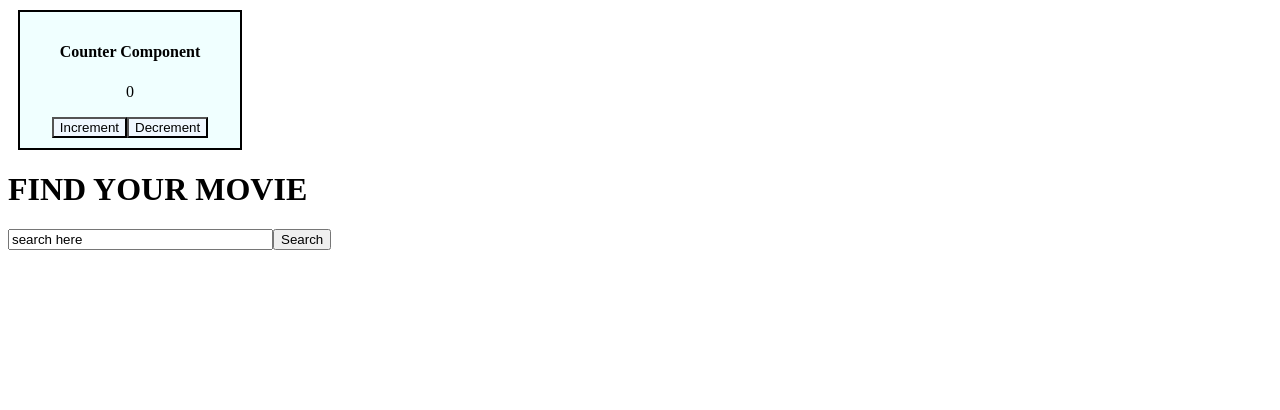
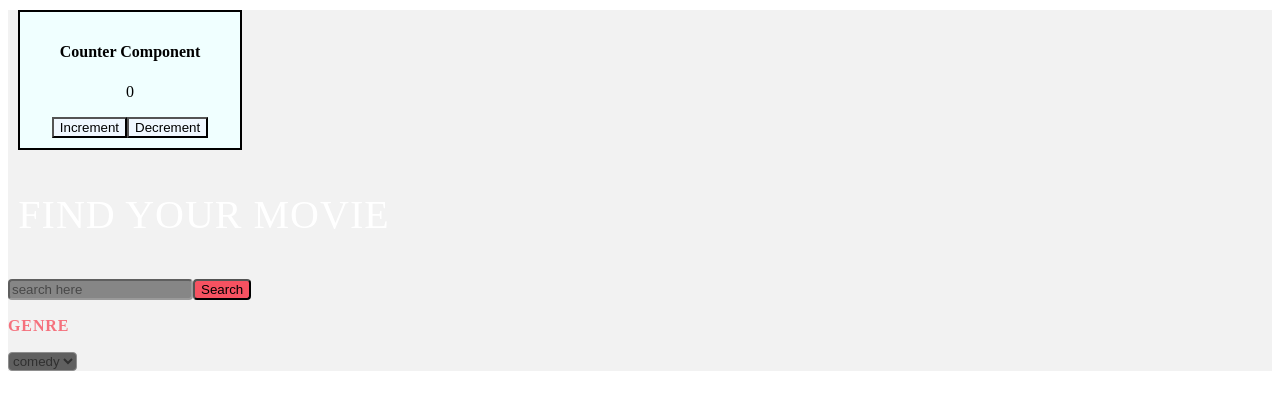
Before and after one commit to eknatkh/pashevich-mentoring-react, a React (Create React App) app: page / in a window 1280 px wide. Shown: the top 410 px of the page. Built offline with nearby package versions, Linux system fonts and the light colour scheme.

Commit message:
task1: Add GenreSelect and fix comments

```diff
--- a/src/App.js
+++ b/src/App.js
@@ -1,14 +1,33 @@
-import React from 'react';
+import React, { useState } from "react";
 import Counter from "./components/Counter";
+import GenreSelect from "./components/GenreSelect";
 import SearchForm from "./components/SearchForm";
-import "./css/Main.css"
+import "./css/Main.css";
 
 function App() {
+  const [querySearch, setQuerySearch] = useState("");
+  const [genre, setGenre] = useState("");
+  const [genres, setGenres] = useState([
+    { id: 1, name: "comedy" },
+    { id: 2, name: "thriller" },
+    { id: 3, name: "drama" },
+  ]);
+
+  const searchMovie = (querySearch) => {
+    console.log("search for " + querySearch);
+    setQuerySearch(querySearch);
+  };
+
+  const selectGenre = (genre) => {
+    setGenre(genre);
+    console.log("genre = " + this.state.genre);
+  };
 
   return (
     <div className="App">
-        <Counter />
-        <SearchForm searchQuery="search here" onSearch={(queryText) => console.log("search was triggered: " + queryText)} />
+      <Counter />
+      <SearchForm searchQuery="search here" onSearch={searchMovie} />
+      <GenreSelect genre={genre} genres={genres} onSelect={selectGenre} />
     </div>
   );
 }
--- a/src/components/Counter.js
+++ b/src/components/Counter.js
@@ -3,7 +3,7 @@ import React from "react";
 class Counter extends React.Component {
   constructor(props) {
     super(props);
-        this.state = {count: 0};
+    this.state = { count: 0 };
 
     this.increment = this.increment.bind(this);
     this.decrement = this.decrement.bind(this);
@@ -11,24 +11,33 @@ class Counter extends React.Component {
 
   increment() {
     this.setState({
-        count: this.state.count + 1
-      })
+      count: this.state.count + 1,
+    });
   }
 
   decrement() {
     this.setState({
-      count: this.state.count - 1
-    })
+      count: this.state.count - 1,
+    });
   }
 
   render() {
-        return (
-            React.createElement('div', {class: "counter-cmp"},
-                React.createElement('h4', null, 'Counter Component'),
-                React.createElement('p', null, this.state.count),
-                React.createElement('button', {onClick: this.increment, class: "my-button"}, 'Increment'),
-                React.createElement('button', {onClick: this.decrement, class: "my-button"}, 'Decrement'))
+    return React.createElement(
+      "div",
+      { className: "counter-cmp" },
+      React.createElement("h4", null, "Counter Component"),
+      React.createElement("p", null, this.state.count),
+      React.createElement(
+        "button",
+        { onClick: this.increment, className: "counter-button" },
+        "Increment"
+      ),
+      React.createElement(
+        "button",
+        { onClick: this.decrement, className: "counter-button" },
+        "Decrement"
       )
+    );
   }
 }
 
--- /dev/null
+++ b/src/components/GenreSelect.js
@@ -0,0 +1,41 @@
+import React from "react";
+
+class GenreSelect extends React.Component {
+  constructor(props) {
+    super(props);
+    this.state = {
+      genre: "",
+    };
+
+    this.selectGenre = this.selectGenre.bind(this);
+    this.handleChange = this.handleChange.bind(this);
+  }
+
+  selectGenre(event) {
+    this.props.onSelect(event.target.value);
+  }
+
+  handleChange(event) {
+    this.setState({ genre: event.target.value });
+  }
+
+  render() {
+    return (
+      <div>
+        <p className="genreSelect-title">GENRE</p>
+        <select
+          className="genreSelect-select"
+          onSelect={this.selectGenre}
+          value={this.state.genre}
+          onChange={this.handleChange}
+        >
+          {this.props.genres.map((genre) => (
+            <option key={genre.id} value={genre.name}>{genre.name}</option>
+          ))}
+        </select>
+      </div>
+    );
+  }
+}
+
+export default GenreSelect;
--- a/src/components/SearchForm.js
+++ b/src/components/SearchForm.js
@@ -1,21 +1,40 @@
-import React, { useState } from "react";
+import React from "react";
 
-function SearchForm(props) {
-    const [query, setQuery] = useState(props.searchQuery);
+class SearchForm extends React.Component {
+  constructor(props) {
+    super(props);
+    this.state = { query: props.searchQuery };
 
+    this.handleChange = this.handleChange.bind(this);
+    this.handleKeyDown = this.handleKeyDown.bind(this);
+  }
+
+  handleChange(event) {
+    this.setState({ query: event.target.value });
+  }
+
+  handleKeyDown(event) {
+    if (event.key === "Enter") {
+      this.props.onSearch(this.state.query);
+    }
+  }
+
+  render() {
     return (
-        <div>
-            <h1>FIND YOUR MOVIE</h1>
-            <input
-                type="search"
-                placeholder="What do you want to watch?"
-                size="30"
-                value={query}
-                onChange={e => setQuery(e.target.value)}
-                onFocus={props.onSearch(query)}></input>
-            <button onClick={props.onSearch(query)}>Search</button>
-        </div>
-    )
+      <form onSubmit={this.props.onSearch(this.state.query)}>
+        <p className="searchForm-title">FIND YOUR MOVIE</p>
+        <input
+          className="searchForm-input"
+          type="search"
+          placeholder="What do you want to watch?"
+          value={this.state.query}
+          onChange={this.handleChange}
+          onKeyDown={this.handleKeyDown}
+        />
+        <input className="searchForm-button" type="submit" value="Search" />
+      </form>
+    );
+  }
 }
 
 export default SearchForm;
--- a/src/css/Main.css
+++ b/src/css/Main.css
@@ -1,6 +1,7 @@
 .App {
   text-align: left;
   box-sizing: border-box;
+  background: #f2f2f2;
 }
 
 .App-header {
@@ -22,7 +23,55 @@
   padding: 10px;
 }
 
-.my-button {
+.counter-button {
   background-color: aliceblue;
   color: black;
 }
+
+.searchForm-input {
+  background: rgba(50, 50, 50, 0.8);
+  mix-blend-mode: normal;
+  opacity: 0.7;
+  border-radius: 4px;
+}
+
+.searchForm-button {
+  background: #f65261;
+  border-radius: 4px;
+}
+
+.searchForm-title {
+  width: 392px;
+  height: 49px;
+  left: 178px;
+  top: 155px;
+  font-family: "Montserrat";
+  font-style: normal;
+  font-weight: 300;
+  font-size: 40px;
+  line-height: 49px;
+  text-align: center;
+  letter-spacing: 1px;
+  text-transform: uppercase;
+  color: #ffffff;
+}
+
+.genreSelect-title {
+  font-family: "Montserrat";
+  font-style: normal;
+  font-weight: 600;
+  font-size: 16px;
+  line-height: 20px;
+  letter-spacing: 0.888889px;
+  text-transform: uppercase;
+  color: #f65261;
+  mix-blend-mode: normal;
+  opacity: 0.8;
+}
+
+.genreSelect-select {
+  background: rgba(50, 50, 50, 0.948044);
+  mix-blend-mode: normal;
+  opacity: 0.8;
+  border-radius: 4px;
+}
```
Lines whose indentation alone changed are shown as unchanged.
